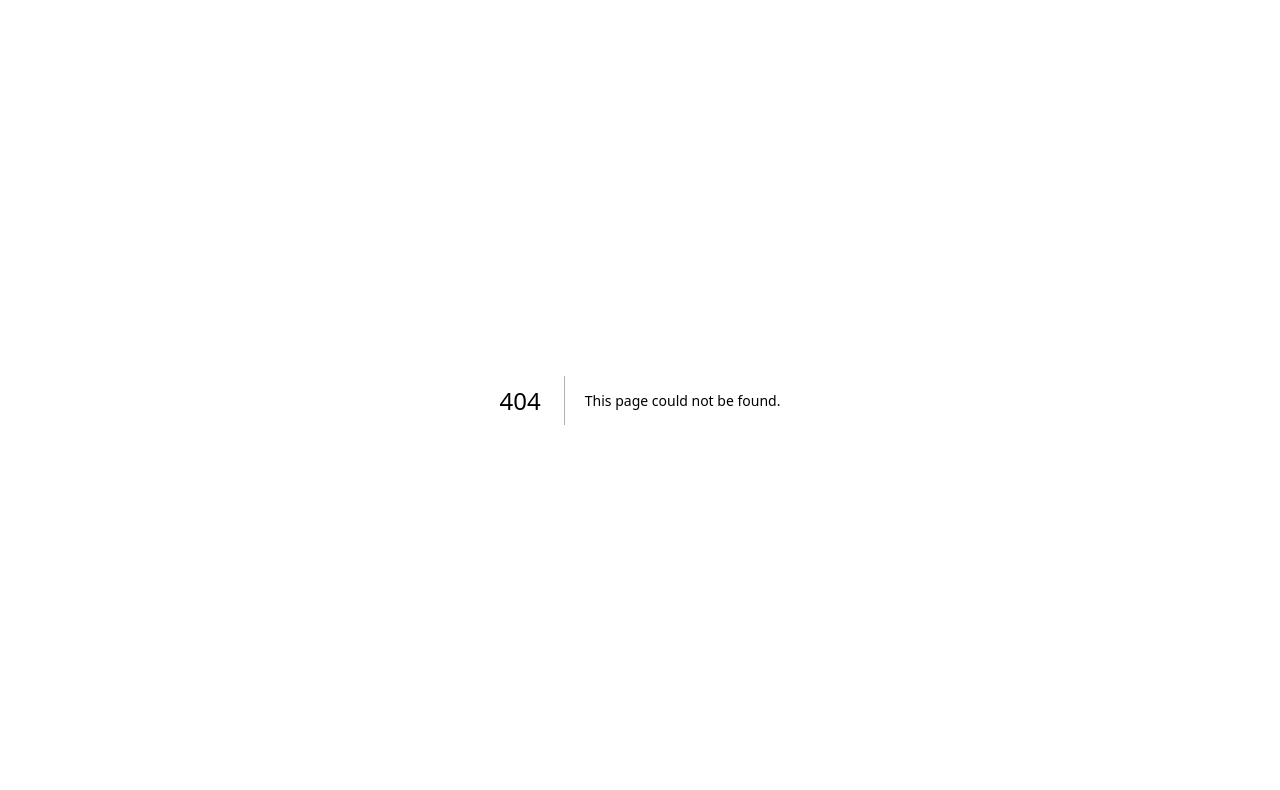
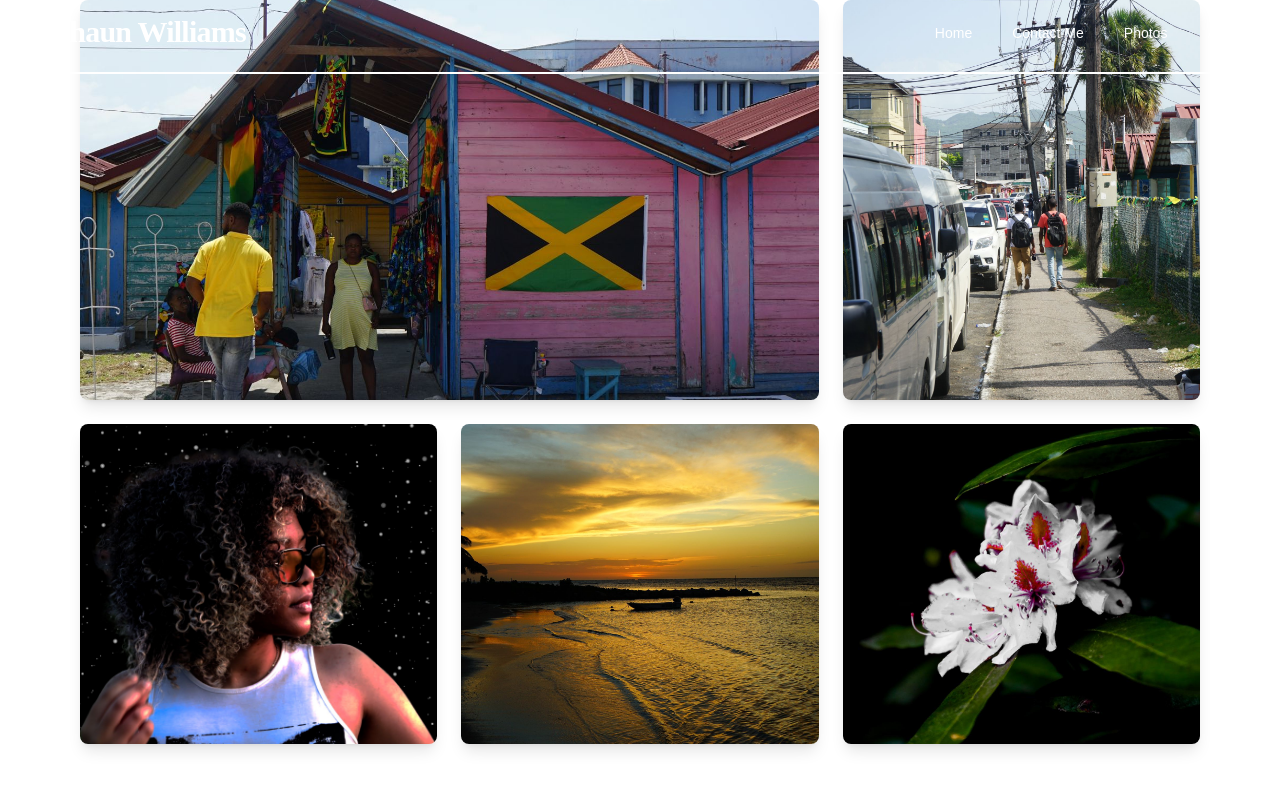
Before and after one commit to Leorev01/Photographer_Portfolio, a Next.js app: page /photos in a window 1280 px wide. Before the commit this address had no page. Shown: the top 790 px of the page. Built offline with nearby package versions, Linux system fonts and the light colour scheme.

Commit message:
Completes basic homepage

```diff
--- a/app/layout.tsx
+++ b/app/layout.tsx
@@ -1,6 +1,7 @@
 import type { Metadata } from "next";
 import localFont from "next/font/local";
 import "./globals.css";
+import Navbar from "@/components/Navbar";
 
 const geistSans = localFont({
   src: "./fonts/GeistVF.woff",
@@ -28,6 +29,7 @@ export default function RootLayout({
       <body
         className={`${geistSans.variable} ${geistMono.variable} antialiased`}
       >
+        <Navbar />
         {children}
       </body>
     </html>
--- a/app/page.tsx
+++ b/app/page.tsx
@@ -1,6 +1,5 @@
 'use client';
 import { useState, useEffect } from "react";
-import Navbar from "@/components/Navbar";
 import InfoSection from "@/components/InfoSection";
 import MovingArrow from "@/components/MovingArrow";
 import Image from "next/image";
@@ -26,7 +25,6 @@ export default function Home() {
 
   return (
     <div className="bg-black">
-      <Navbar />
       {/* Image with Framer Motion for scaling and fading */}
       <motion.div
         className="w-full h-screen relative"
--- /dev/null
+++ b/app/photos/page.tsx
@@ -0,0 +1,9 @@
+import ImageGrid from "@/components/ImageGrid"
+
+const page = () => {
+  return (
+    <ImageGrid/>
+  )
+}
+
+export default page
--- a/components/Navbar.tsx
+++ b/components/Navbar.tsx
@@ -26,25 +26,25 @@ export default function Navbar() {
           <div className="flex flex-1 items-center justify-center sm:items-stretch sm:justify-end">
             <div className="hidden sm:ml-6 sm:flex sm:space-x-8">
               <Link
-                href="#"
+                href="/"
                 className="inline-flex items-center border-b-2 border-transparent px-1 pt-1 text-sm font-medium text-white hover:text-white hover:border-white"
               >
                 Home
               </Link>
               <Link
-                href="#"
+                href="/contact"
                 className="inline-flex items-center border-b-2 border-transparent px-1 pt-1 text-sm font-medium text-white hover:text-white hover:border-white"
               >
                 Contact Me
               </Link>
               <Link
-                href="#"
+                href="/photos"
                 className="inline-flex items-center border-b-2 border-transparent px-1 pt-1 text-sm font-medium text-white hover:text-white hover:border-white"
               >
-                Projects
+                Photos
               </Link>
               <Link
-                href="#"
+                href="/about"
                 className="inline-flex items-center border-b-2 border-transparent px-1 pt-1 text-sm font-medium text-white hover:text-white hover:border-white"
               >
                 About
@@ -62,28 +62,28 @@ export default function Navbar() {
         <div className="space-y-1 pb-4 pt-2">
           <DisclosureButton
             as="a"
-            href="#"
+            href="/"
             className="block border-l-4 py-2 pl-3 pr-4 text-base font-medium text-white hover:border-white hover:bg-gray-50 hover:text-gray-700"
           >
             Home
           </DisclosureButton>
           <DisclosureButton
             as="a"
-            href="#"
+            href="/contact"
             className="block border-l-4 border-transparent py-2 pl-3 pr-4 text-base font-medium text-white hover:border-white hover:bg-gray-50 hover:text-gray-700"
           >
             Contact Me
           </DisclosureButton>
           <DisclosureButton
             as="a"
-            href="#"
+            href="/photos"
             className="block border-l-4 border-transparent py-2 pl-3 pr-4 text-base font-medium text-white hover:border-white hover:bg-gray-50 hover:text-gray-700"
           >
-            Projects
+            Photos
           </DisclosureButton>
           <DisclosureButton
             as="a"
-            href="#"
+            href="/about"
             className="block border-l-4 border-transparent py-2 pl-3 pr-4 text-base font-medium text-white hover:border-white hover:bg-gray-50 hover:text-gray-700"
           >
             About
```
